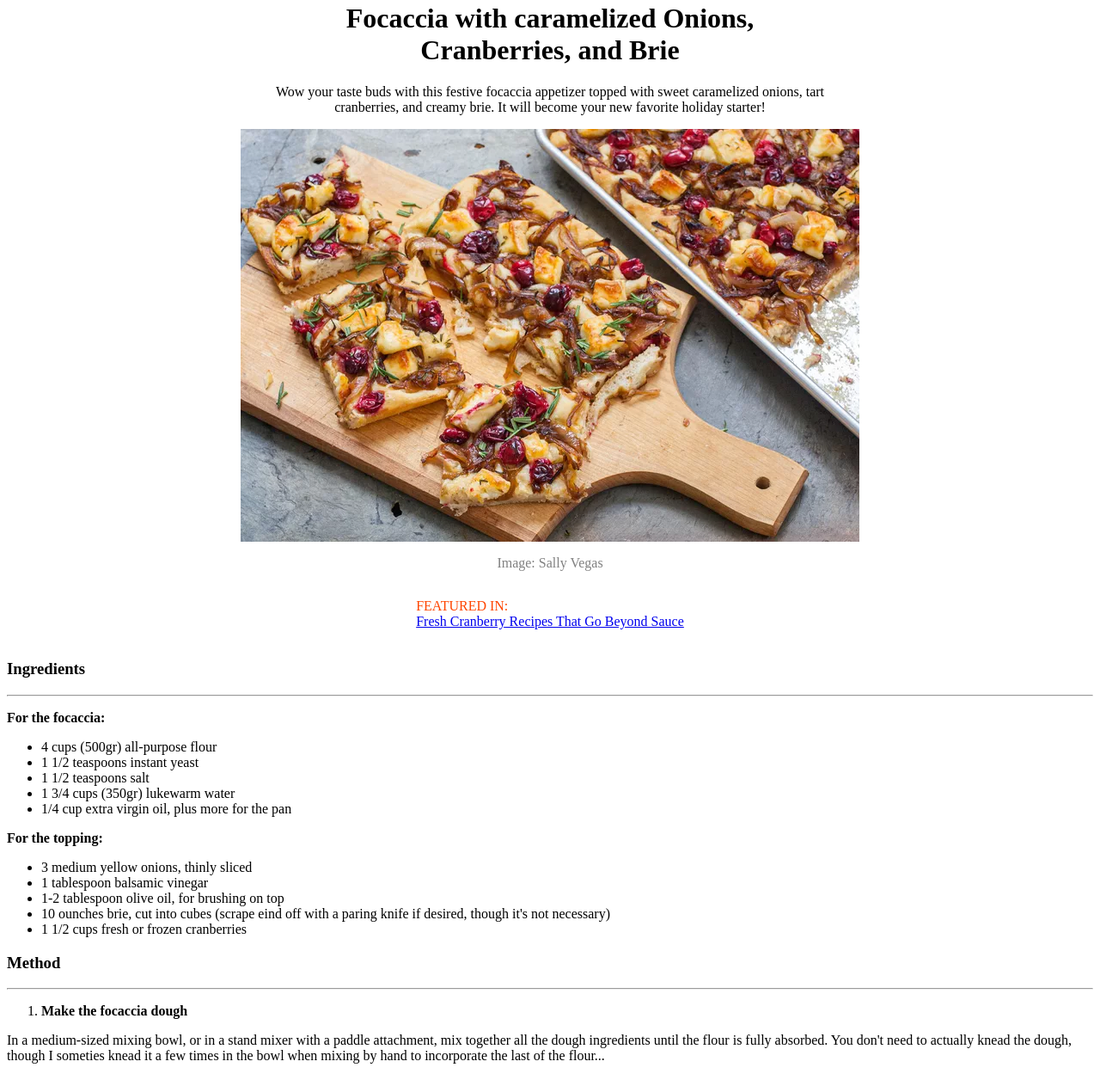
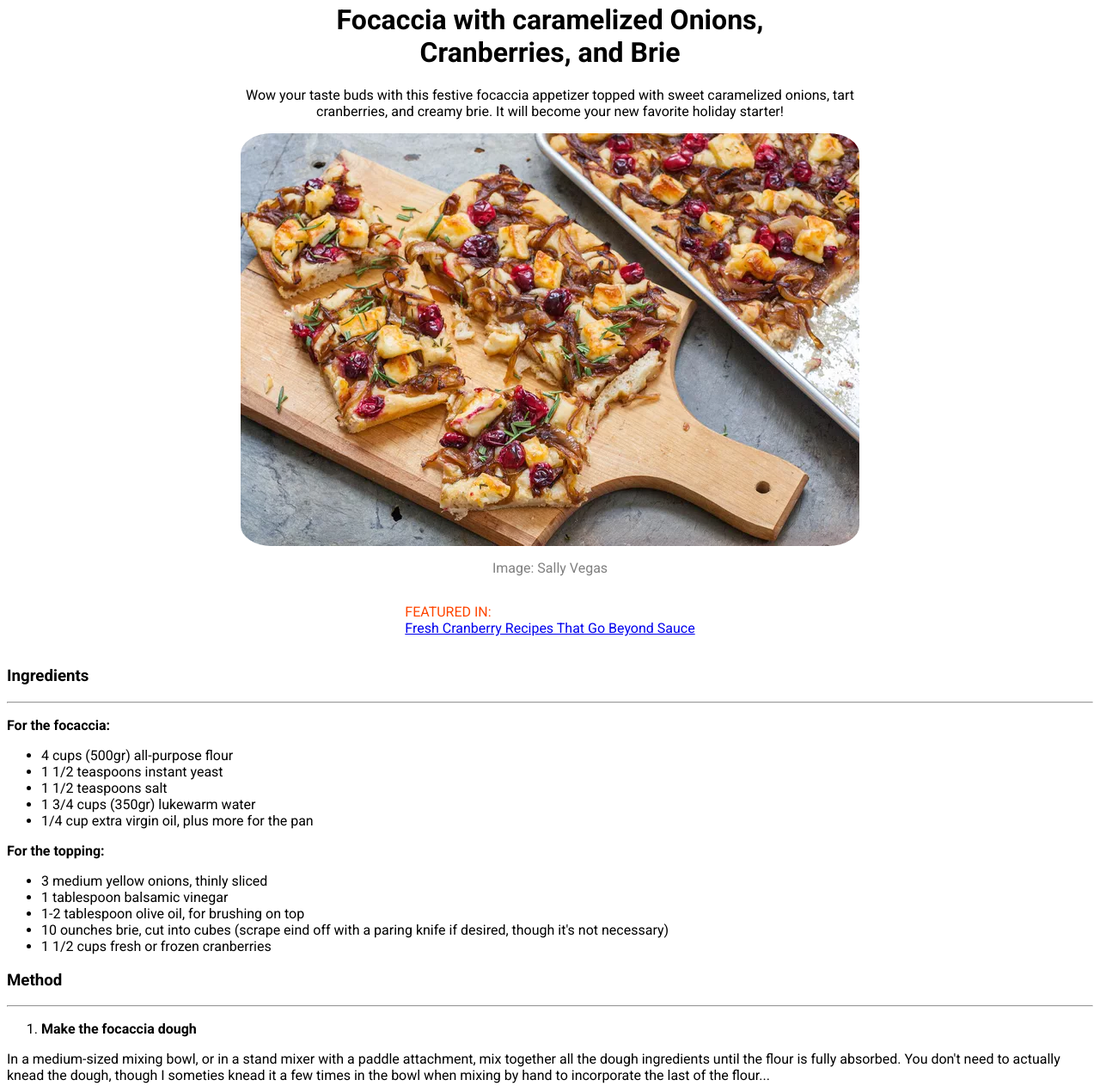
Before and after one commit to Edyan90/U1D3, a plain HTML site: page index.html in a window 1280 px wide. Shown: the part 121-1384 px from the top of the page at 86% size. Drawn offline with Linux system fonts and the light colour scheme.

Commit message:
aggiunto font roboto

```diff
--- a/index.html
+++ b/index.html
@@ -34,7 +34,7 @@
           </p>
         </section>
         <div id="focaccia">
-          <img src="./assets/focaccia.png" alt="foto-focaccia" />
+          <img src="./assets/focaccia.png" alt="foto-focaccia" id="focaccia2" />
         </div>
         <p id="credits">Image: Sally Vegas</p>
       </div>
@@ -45,7 +45,8 @@
         </p>
       </section>
       <!-- Sezione Ingredienti -->
-      <section class="ingredienti">
+      <div id="ingredienti-ricetta">
+        <section>
           <h3>Ingredients</h3>
           <hr />
           <p><b>For the focaccia:</b></p>
@@ -64,8 +65,8 @@
             <li>1 tablespoon balsamic vinegar</li>
             <li>1-2 tablespoon olive oil, for brushing on top</li>
             <li>
-            10 ounches brie, cut into cubes (scrape eind off with a paring knife
-            if desired, though it's not necessary)
+              10 ounches brie, cut into cubes (scrape eind off with a paring
+              knife if desired, though it's not necessary)
             </li>
             <li>1 1/2 cups fresh or frozen cranberries</li>
           </ul>
@@ -79,12 +80,13 @@
           </ol>
           <p>
             In a medium-sized mixing bowl, or in a stand mixer with a paddle
-          attachment, mix together all the dough ingredients until the flour is
-          fully absorbed. You don't need to actually knead the dough, though I
-          someties knead it a few times in the bowl when mixing by hand to
-          incorporate the last of the flour...
+            attachment, mix together all the dough ingredients until the flour
+            is fully absorbed. You don't need to actually knead the dough,
+            though I someties knead it a few times in the bowl when mixing by
+            hand to incorporate the last of the flour...
           </p>
         </section>
+      </div>
     </main>
     <!-- SEZIONE FOOTER -->
     <footer>
--- a/style.css
+++ b/style.css
@@ -1,7 +1,9 @@
+@import url('https://fonts.googleapis.com/css2?family=Roboto:wght@400;700&display=swap');
 body {
     display: flex;
     flex-direction: column;
     justify-content: center;
+    font-family: "Roboto", sans-serif;
 }
 .intro {
     text-align: center;
@@ -49,3 +51,6 @@ h1 {
     justify-content: center;
     color: orangered;
 }
+#focaccia2 {
+    border-radius: 5%;
+}
```
Lines whose indentation alone changed are shown as unchanged.
